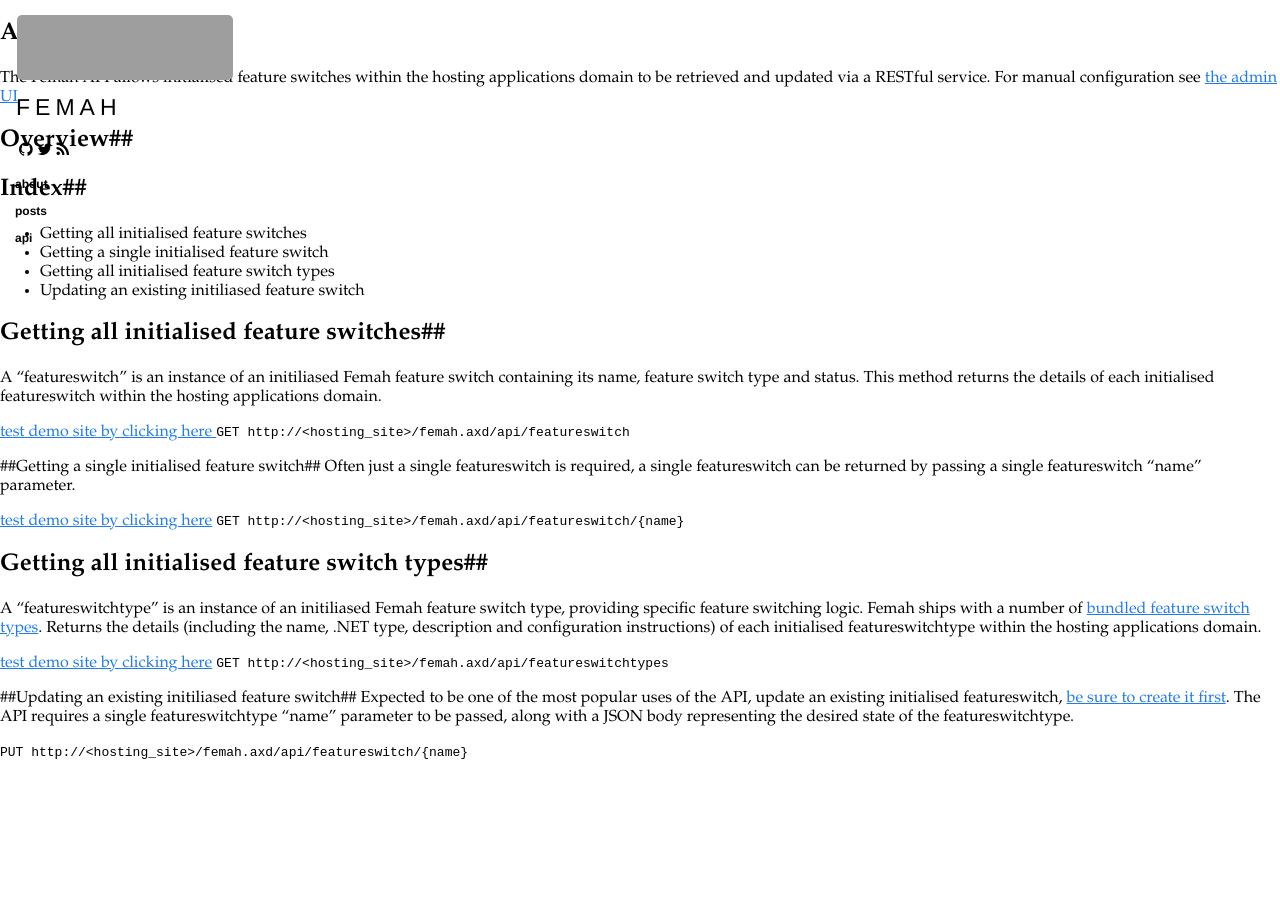
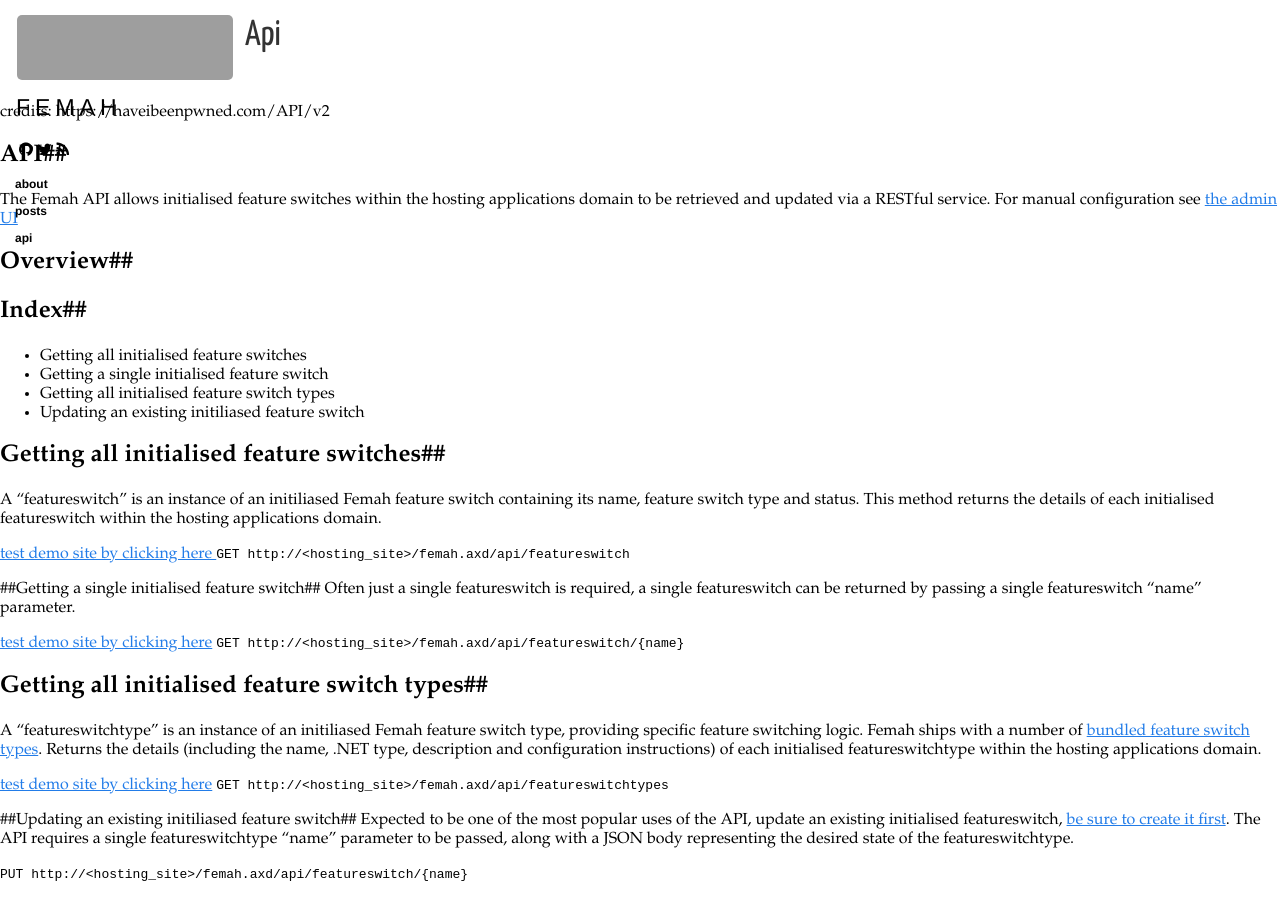
Before and after one commit to lloydstone/femah, a Jekyll site: the page built from api.md, in a window 1280 px wide. Built offline with Jekyll 4.4.1, drawn with Linux system fonts in a browser that asks for light colours; nearby versions of some CDN libraries; Markdown is read by kramdown in place of the engine named in the settings; grey boxes are pictures that could not be loaded.

```diff
--- a/_config.yml
+++ b/_config.yml
@@ -2,8 +2,6 @@ markdown: redcarpet
 baseurl: /femah
 pygments: true
 permalink: /posts/:title
-rdiscount:
-  extensions: [smart]
 
 name: Femah
 url: http://github.com/lloydstone/femah
--- a/_layouts/layout.html
+++ b/_layouts/layout.html
@@ -55,6 +55,6 @@
   </section>
 
   {{ content }}
+
 </body>
-
 </html>
--- a/about.html
+++ b/about.html
@@ -8,3 +8,8 @@ title: "About"
 
   <p>{{ site.description }}</p>
 </section>
+
+#Title 1
+#Title 1#
+##Title 2
+##Title 2##
--- a/api.md
+++ b/api.md
@@ -1,9 +1,13 @@
 ---
 layout: layout
 title: "Api"
+---
+<section class="content">
+  <h1>{{ page.title }}</h1>
+
+</section>
+
 credits: https://haveibeenpwned.com/API/v2
-
----
 
 ##API##
 The Femah API allows initialised feature switches within the hosting applications domain to be retrieved and updated via a RESTful service. For manual configuration see [the admin UI](adminUi.md)
```
